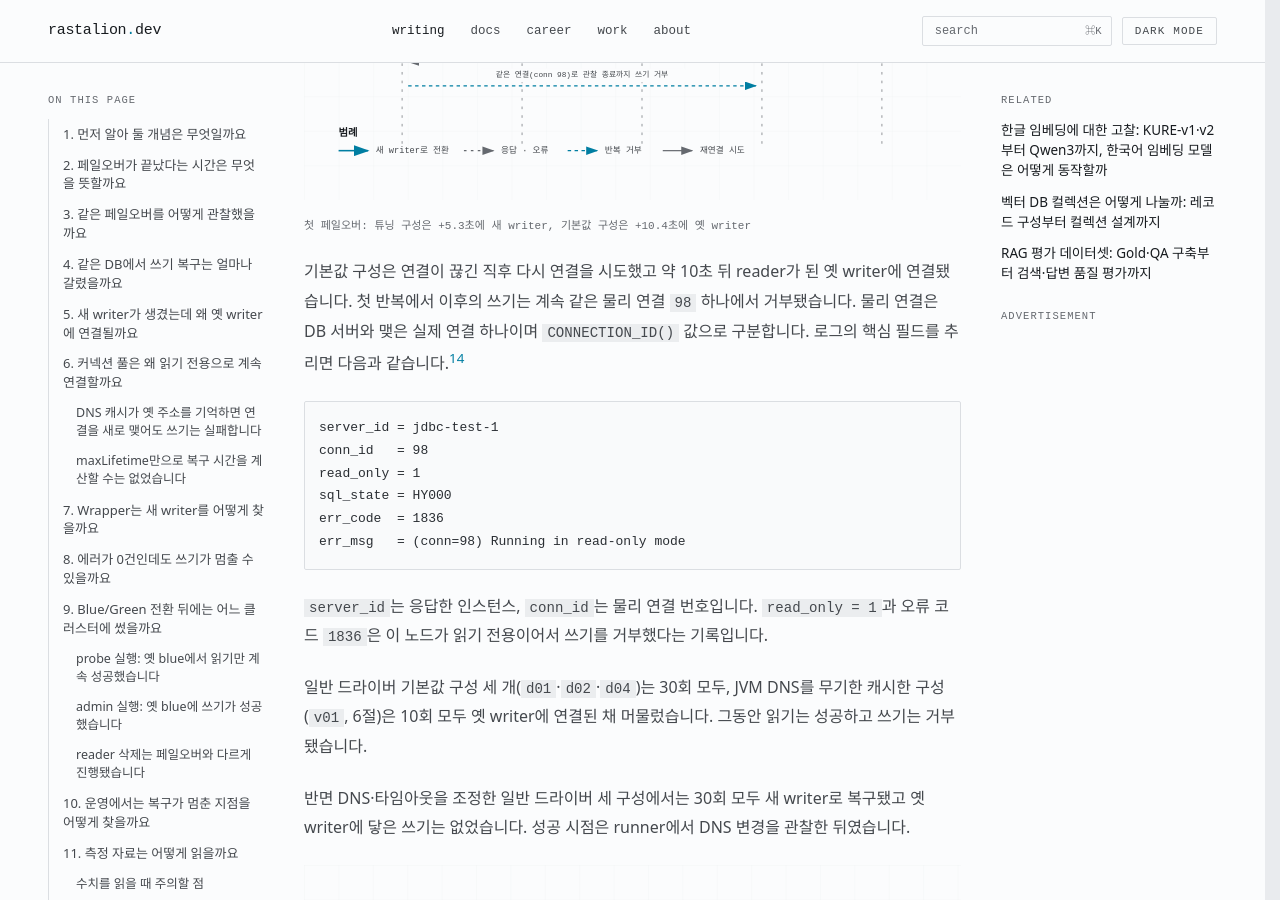
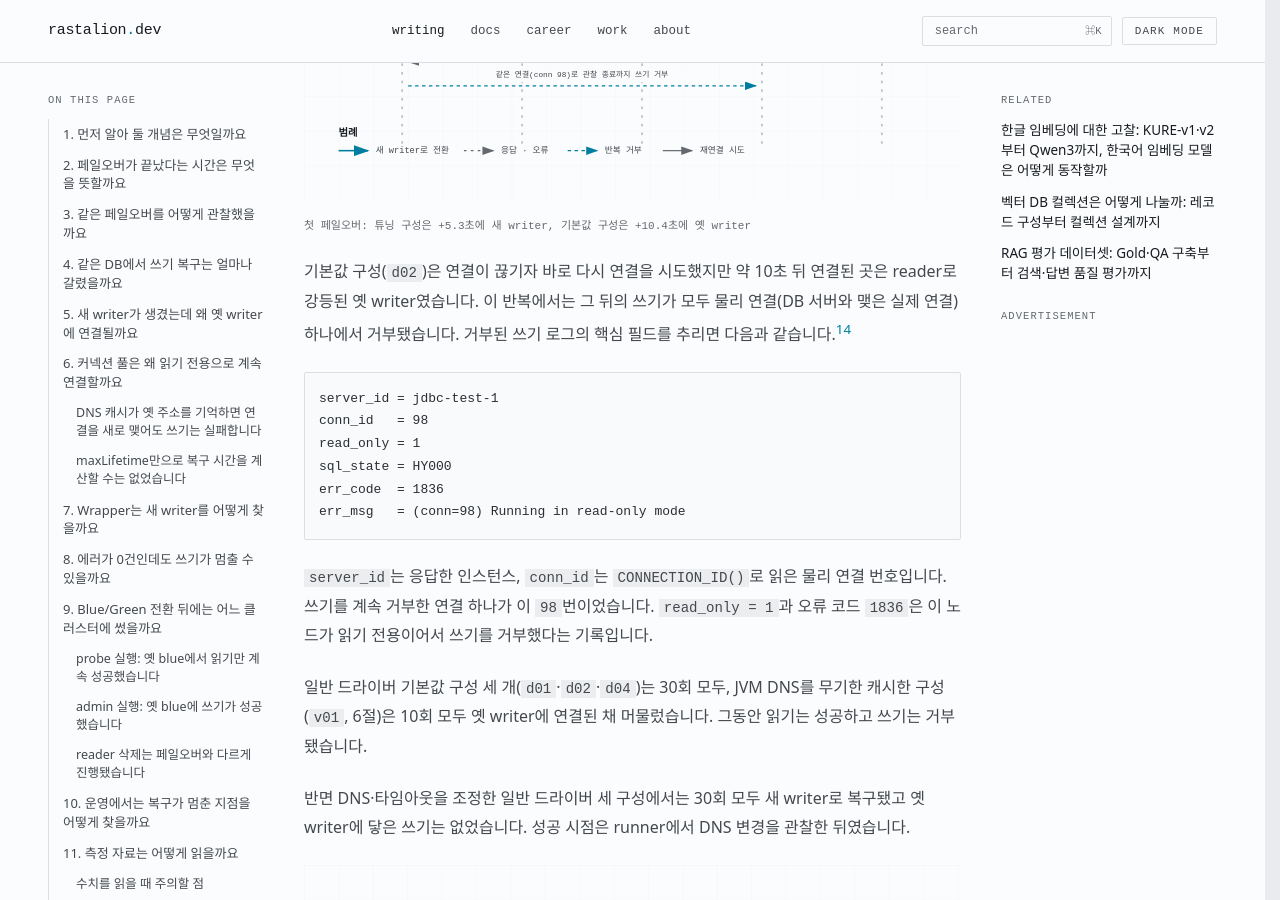
Before and after one commit to TeiNam/teinam.github.io, a Jekyll site: the page built from _posts/2026-09-30-aurora-mysql-failover-application-recovery.md, in a window 1280 px wide and 900 px high, scrolled down 7937 px. Built offline with Jekyll 4.4.1, drawn with Linux system fonts in a browser that asks for light colours; some web fonts are replaced; comment, search, counter and statistics services are not loaded.

Commit message:
docs: Aurora 페일오버 포스트 연결 98 문단 정리 (#47)
- 모호한 "기본값 구성"을 d02 로 명시, 재연결 대상이 옛 writer였다는 점을 문장 초점으로
- 로그 앞에서 불쑥 나오던 연결 번호 98 을 로그 뒤 필드 설명으로 이동
- 수치·로그·각주는 변경 없음

Co-authored-by: Claude Opus 5.5 (1M context) <noreply@anthropic.com>

````diff
--- a/_posts/2026-09-30-aurora-mysql-failover-application-recovery.md
+++ b/_posts/2026-09-30-aurora-mysql-failover-application-recovery.md
@@ -167,7 +167,7 @@ cluster endpoint는 현재 writer를 가리키는 DNS 이름입니다. 페일오
 
 {% include diagram.html src="aurora-first-failover-timeline.svg" caption="첫 페일오버: 튜닝 구성은 +5.3초에 새 writer, 기본값 구성은 +10.4초에 옛 writer" %}
 
-기본값 구성은 연결이 끊긴 직후 다시 연결을 시도했고 약 10초 뒤 reader가 된 옛 writer에 연결됐습니다. 첫 반복에서 이후의 쓰기는 계속 같은 물리 연결 `98` 하나에서 거부됐습니다. 물리 연결은 DB 서버와 맺은 실제 연결 하나이며 `CONNECTION_ID()` 값으로 구분합니다. 로그의 핵심 필드를 추리면 다음과 같습니다.[^dns-path]
+기본값 구성(`d02`)은 연결이 끊기자 바로 다시 연결을 시도했지만 약 10초 뒤 연결된 곳은 reader로 강등된 옛 writer였습니다. 이 반복에서는 그 뒤의 쓰기가 모두 물리 연결(DB 서버와 맺은 실제 연결) 하나에서 거부됐습니다. 거부된 쓰기 로그의 핵심 필드를 추리면 다음과 같습니다.[^dns-path]
 
 ```text
 server_id = jdbc-test-1
@@ -178,7 +178,7 @@ err_code  = 1836
 err_msg   = (conn=98) Running in read-only mode
 ```
 
-`server_id`는 응답한 인스턴스, `conn_id`는 물리 연결 번호입니다. `read_only = 1`과 오류 코드 `1836`은 이 노드가 읽기 전용이어서 쓰기를 거부했다는 기록입니다.
+`server_id`는 응답한 인스턴스, `conn_id`는 `CONNECTION_ID()`로 읽은 물리 연결 번호입니다. 쓰기를 계속 거부한 연결 하나가 이 `98`번이었습니다. `read_only = 1`과 오류 코드 `1836`은 이 노드가 읽기 전용이어서 쓰기를 거부했다는 기록입니다.
 
 일반 드라이버 기본값 구성 세 개(`d01`·`d02`·`d04`)는 30회 모두, JVM DNS를 무기한 캐시한 구성(`v01`, 6절)은 10회 모두 옛 writer에 연결된 채 머물렀습니다. 그동안 읽기는 성공하고 쓰기는 거부됐습니다.
 
````
